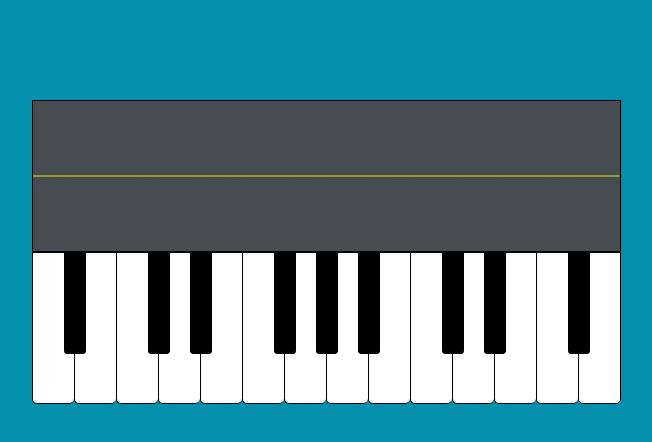
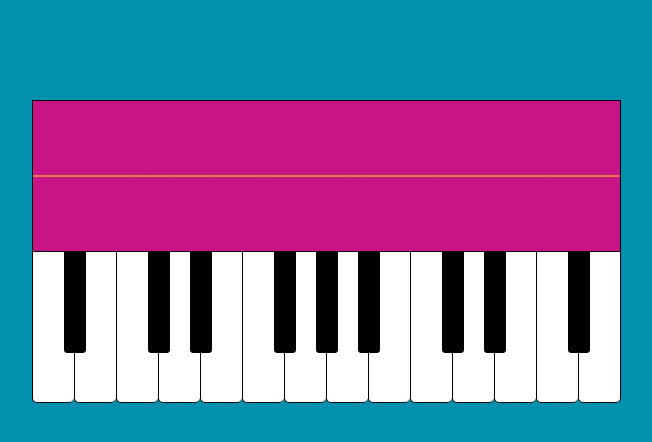
Before and after one commit to stuartmemo/tutsplus-course-fun-with-the-web-audio-api, a plain HTML site: page index.html in a window 1280 px wide. Shown: the whole page, without its empty margins (308-960 px from the left). Drawn offline with Linux system fonts and the light colour scheme.

Commit message:
New bg colour and tidy

```diff
--- a/main.css
+++ b/main.css
@@ -11,8 +11,9 @@ body {
 }
 
 #oscilloscope {
-    background-color: #464C52;
+    background-color: mediumvioletred;
     border: 1px solid black;
+    border-bottom: 0;
 }
 
 #keyboard {
--- a/synth.js
+++ b/synth.js
@@ -3,7 +3,7 @@ var context = new AudioContext(),
     squareOscillators = {},
     sawtoothOscillators = {},
     analyser = context.createAnalyser(),
-    timeData = new Uint8Array(analyser.frequencyBinCount),
+    waveData = new Uint8Array(analyser.frequencyBinCount),
     canvas = document.querySelector('#oscilloscope'),
     canvasContext = canvas.getContext('2d'),
     canvasHeight = 150,
@@ -47,7 +47,7 @@ keyboard.keyDown = function (note, frequency) {
     squareOsc.connect(gainNode);
     sawtoothOsc.connect(gainNode);
 
-    gainNode.connect(analyser)
+    gainNode.connect(analyser);
 };
 
 keyboard.keyUp = function (note, frequency) {
@@ -62,12 +62,11 @@ var barWidth = canvasWidth / analyser.frequencyBinCount;
 var draw = function () {
     requestAnimationFrame(function () {
         canvas.width = canvasWidth; // Clear the canvas on each frame
-        canvas.height = canvasHeight; // Clear the canvas on each frame
 
-        analyser.getByteTimeDomainData(timeData);
+        analyser.getByteTimeDomainData(waveData);
 
         for (var i = 0; i < analyser.frequencyBinCount; i++) {
-            var yPosition = timeData[i] / 256; // 1 is max 0 is min
+            var yPosition = waveData[i] / 256; // 1 is max 0 is min
 
             yPosition = yPosition * canvasHeight; //
             canvasContext.lineTo(i * barWidth, yPosition, 1, 1);
```
